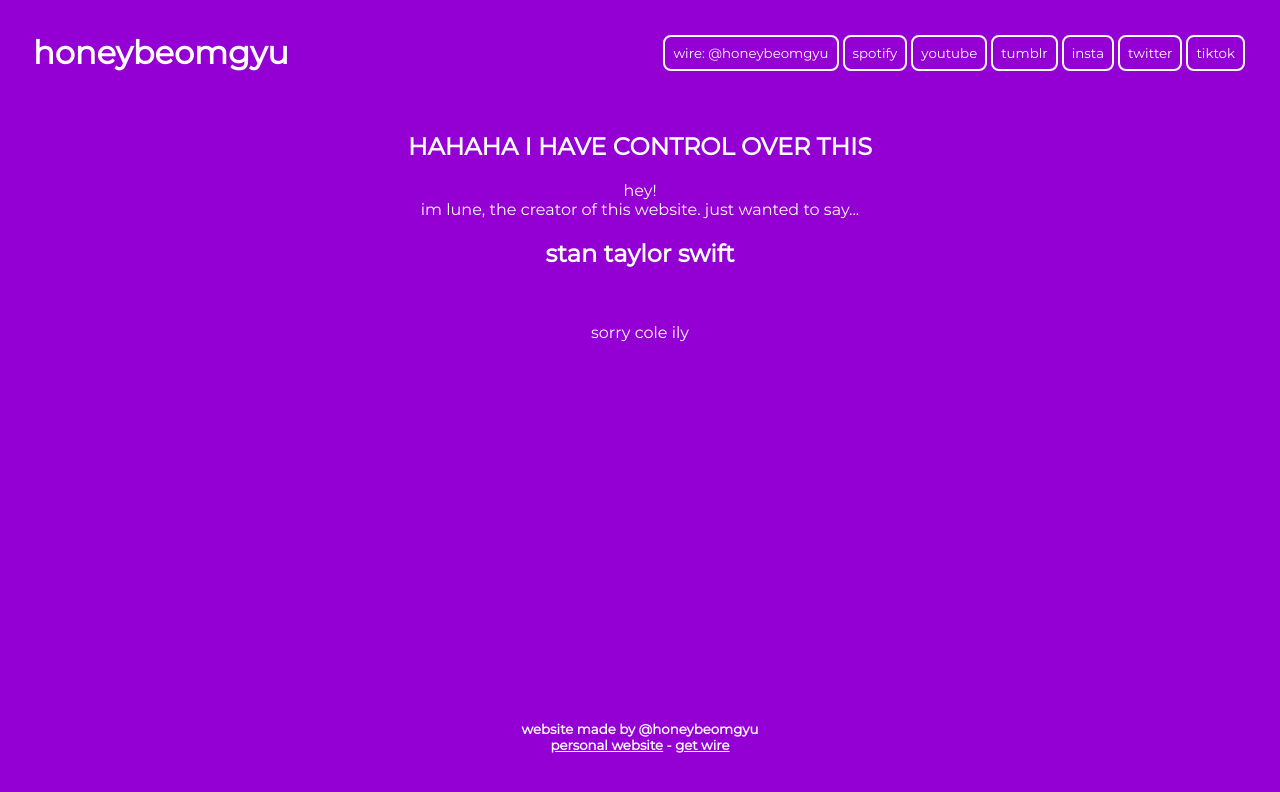
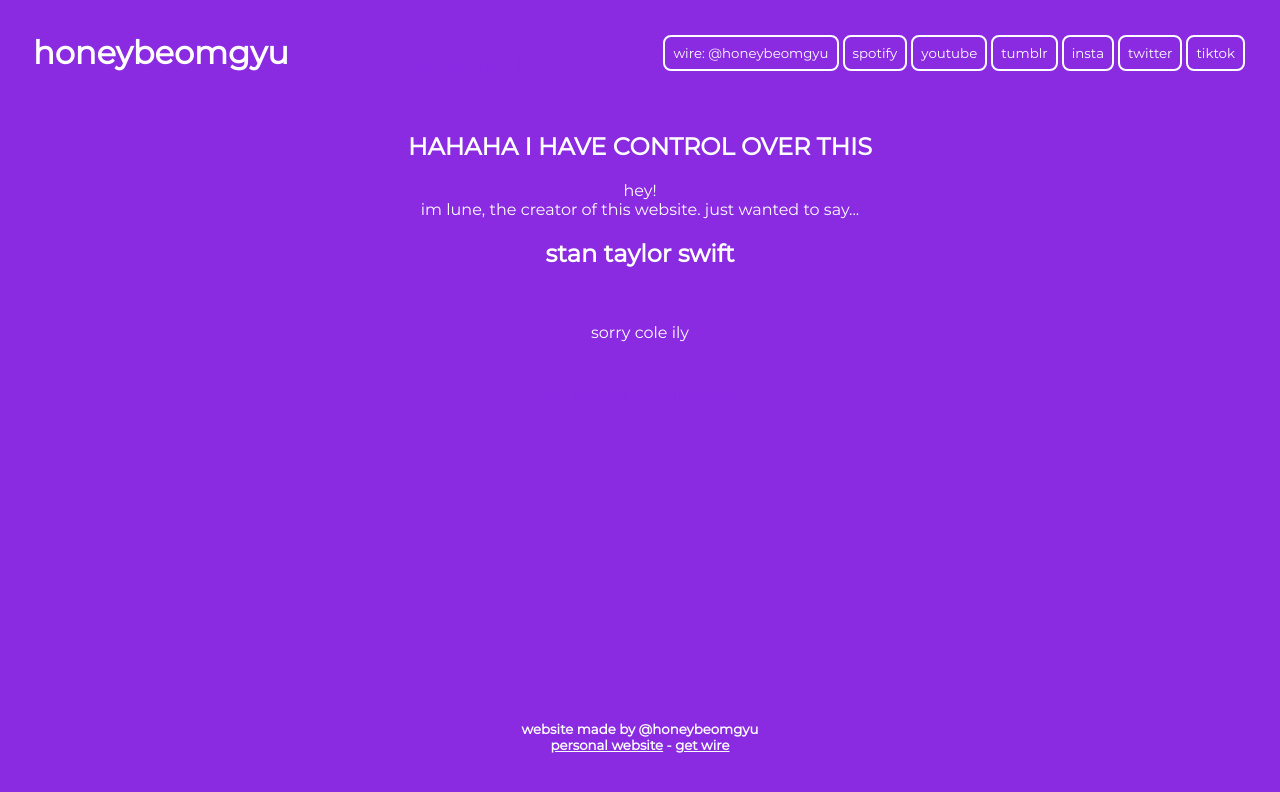
Before and after one commit to honeybeomgyu/m1kuqt.github.io, a plain HTML site: page lune-lol.html in a window 1280 px wide. Drawn offline with Linux system fonts and the light colour scheme.

Commit message:
very good at making correct updates

```diff
--- a/lune.css
+++ b/lune.css
@@ -10,7 +10,7 @@
 body {
     font-family: 'Montserrat', sans-serif;
     color: white;
-    background-color: darkviolet;
+    background-color: blueviolet;
     text-align: center;
     padding: 25px;
 }
@@ -22,7 +22,7 @@ h1 {
 }
 
 h3 {
-    color: darkviolet;
+    color: blueviolet;
 }
 
 h5 {
@@ -37,7 +37,7 @@ a {
 }
 
 button {
-    background-color: darkviolet;
+    background-color: blueviolet;
     padding: 8px;
     margin: 2px;
     color: white;
@@ -48,9 +48,9 @@ button {
 }
 
 .secret button {
-    background-color: darkviolet;
+    background-color: blueviolet;
     padding: 8px;
-    color: darkviolet;
+    color: blueviolet;
     border: none;
     border-radius: 5px;
 }
```
